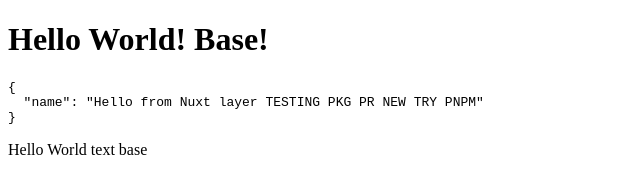
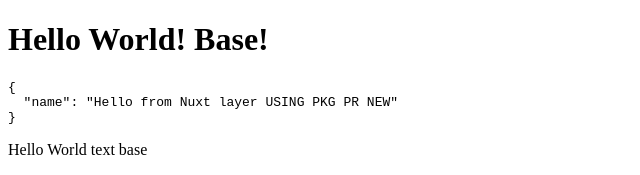
Before and after one commit to deetz99/nuxt-layers-monorepo, a Nuxt app in the folder packages/base-ui/: page / in a window 1280 px wide. Shown: the top 175 px of the page, without its empty margins (0-640 px from the left). Built offline with nearby package versions, Linux system fonts and the light colour scheme.

Commit message:
udpate text

```diff
--- a/packages/base-ui/app/app.config.ts
+++ b/packages/base-ui/app/app.config.ts
@@ -1,6 +1,6 @@
 export default defineAppConfig({
   myLayer: {
-    name: 'Hello from Nuxt layer TESTING PKG PR NEW TRY PNPM'
+    name: 'Hello from Nuxt layer USING PKG PR NEW'
   }
 })
 
```
